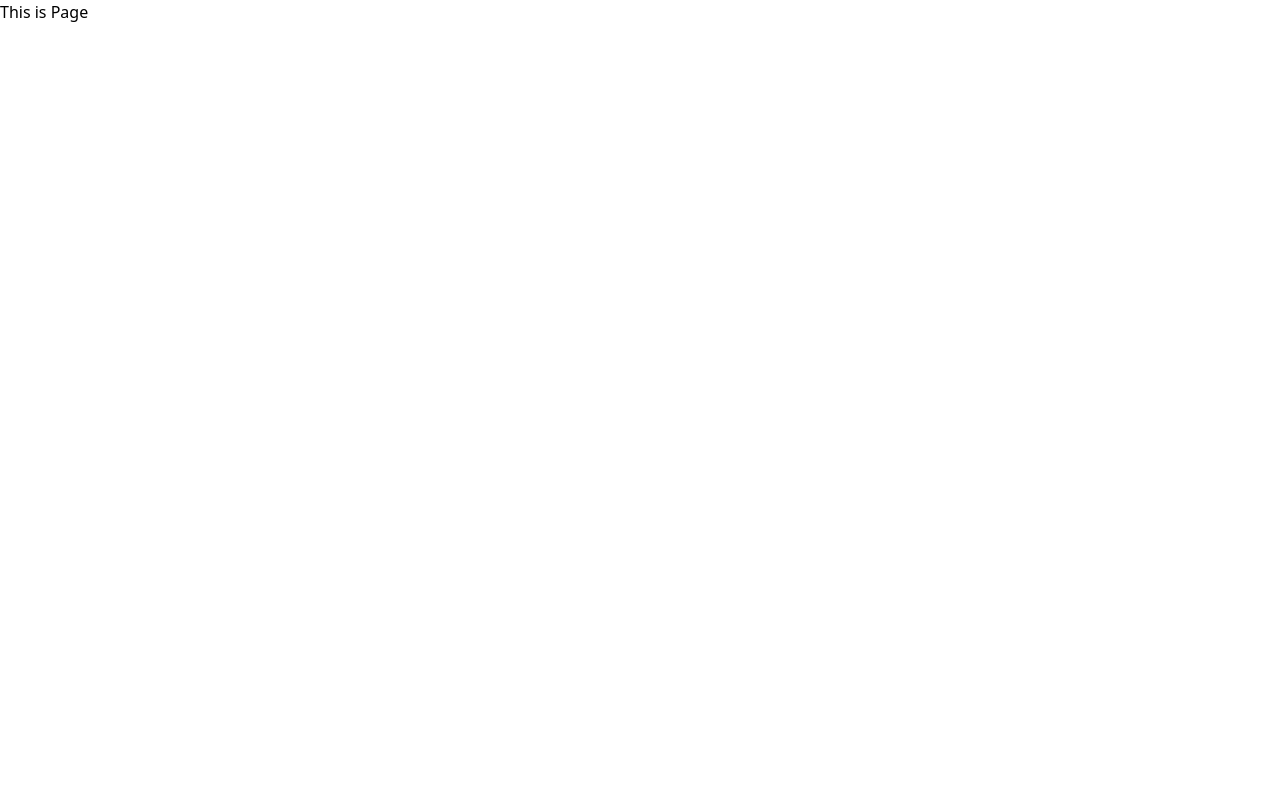
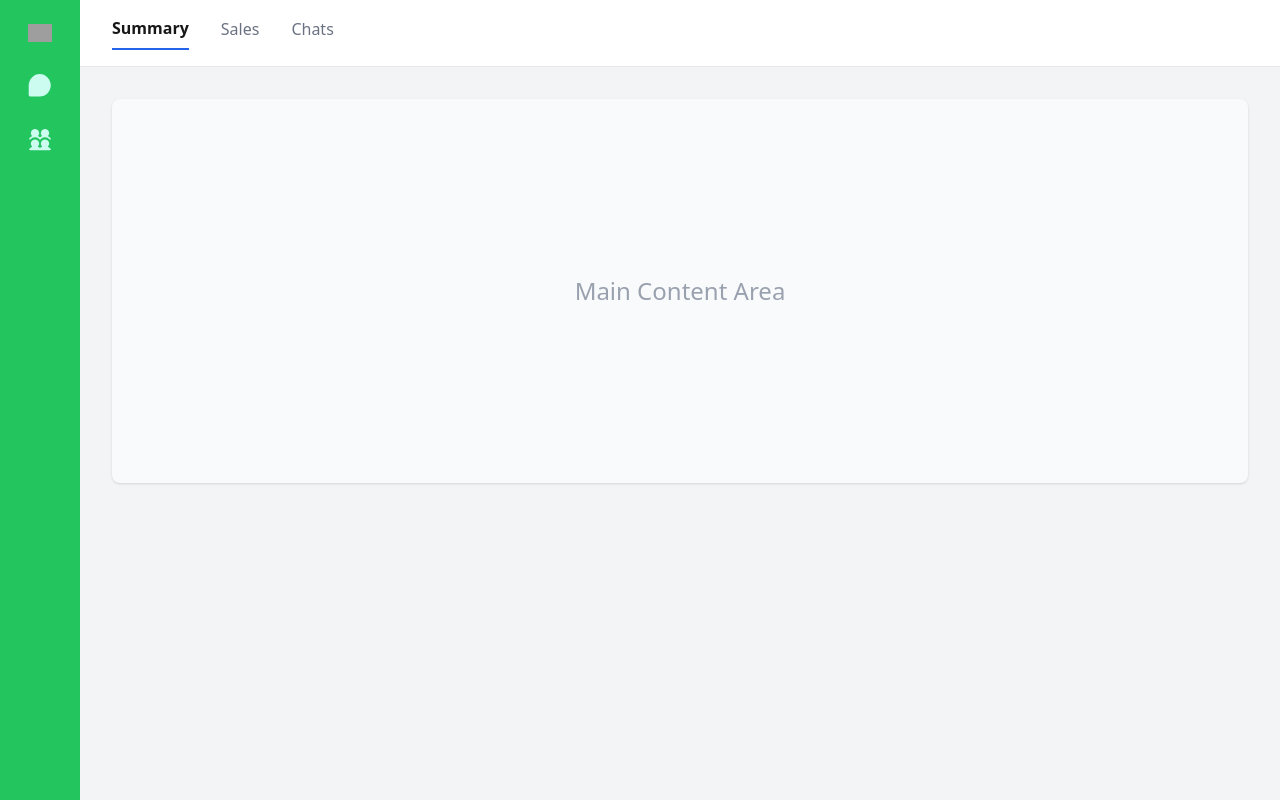
Before and after one commit to dchobarkar/wingman-coding-challenge, a Next.js app: page / in a window 1280 px wide. Built offline with nearby package versions, Linux system fonts and the light colour scheme; grey boxes are pictures that could not be loaded.

Commit message:
feat: add layout components

```diff
--- a/app/layout.tsx
+++ b/app/layout.tsx
@@ -1,13 +1,14 @@
 import type { Metadata } from "next";
 import { Geist, Geist_Mono } from "next/font/google";
 
+import Navbar from "../components/Navbar";
+import Sidebar from "../components/Sidebar";
 import "./globals.css";
 
 const geistSans = Geist({
   variable: "--font-geist-sans",
   subsets: ["latin"],
 });
-
 const geistMono = Geist_Mono({
   variable: "--font-geist-mono",
   subsets: ["latin"],
@@ -28,7 +29,14 @@ export default function RootLayout({
       <body
         className={`${geistSans.variable} ${geistMono.variable} antialiased`}
       >
-        {children}
+        <div className="flex min-h-screen bg-muted">
+          <Sidebar />
+
+          <main className="flex-1 flex flex-col">
+            <Navbar />
+            <section className="flex-1 p-8">{children}</section>
+          </main>
+        </div>
       </body>
     </html>
   );
--- a/app/page.tsx
+++ b/app/page.tsx
@@ -1,5 +1,9 @@
 const Page = () => {
-  return <div>This is Page</div>;
+  return (
+    <div className="h-96 bg-card rounded-lg shadow flex items-center justify-center text-gray-400 text-2xl">
+      Main Content Area
+    </div>
+  );
 };
 
 export default Page;
--- /dev/null
+++ b/components/Navbar.tsx
@@ -0,0 +1,19 @@
+const Navbar = () => {
+  return (
+    <nav className="w-full flex space-x-8 border-b border-border bg-white px-8 py-4">
+      <button className="text-foreground font-semibold border-b-2 border-primary pb-2">
+        Summary
+      </button>
+
+      <button className="text-gray-500 hover:text-foreground pb-2">
+        Sales
+      </button>
+
+      <button className="text-gray-500 hover:text-foreground pb-2">
+        Chats
+      </button>
+    </nav>
+  );
+};
+
+export default Navbar;
--- /dev/null
+++ b/components/Sidebar.tsx
@@ -0,0 +1,24 @@
+import Image from "next/image";
+
+const Sidebar = () => {
+  return (
+    <aside className="h-screen w-20 bg-success flex flex-col items-center py-6 space-y-8">
+      {/* Home Icon */}
+      <button aria-label="House">
+        <Image src="/svg/House.svg" alt="House" width={24} height={24} />
+      </button>
+
+      {/* User Icon */}
+      <button aria-label="Chat">
+        <Image src="/svg/ChatTeardrop.svg" alt="Chat" width={24} height={24} />
+      </button>
+
+      {/* Settings Icon */}
+      <button aria-label="Users">
+        <Image src="/svg/UsersFour.svg" alt="Users" width={24} height={24} />
+      </button>
+    </aside>
+  );
+};
+
+export default Sidebar;
```
